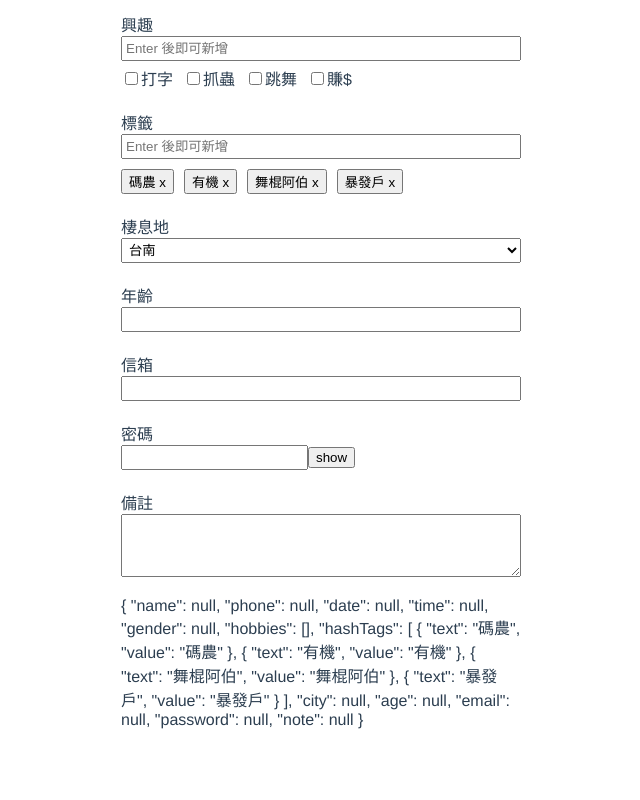
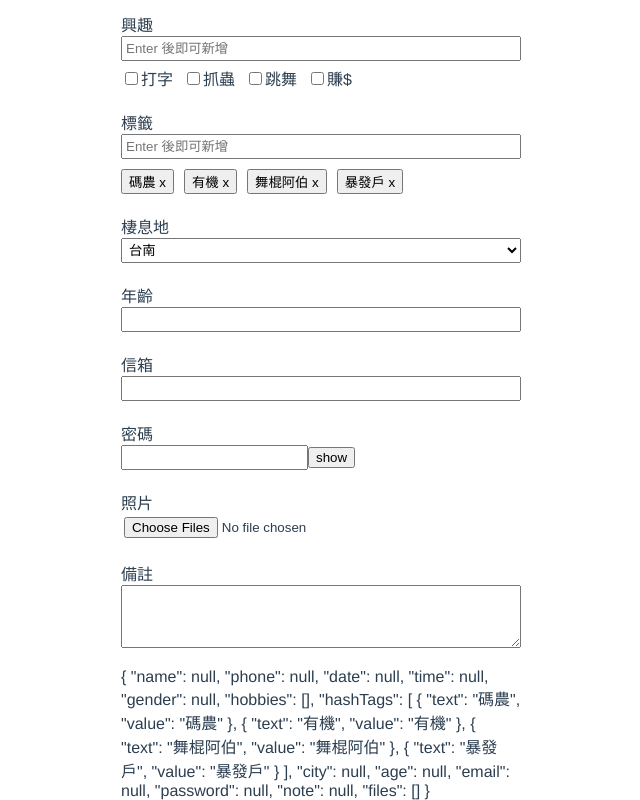
Before and after one commit to DeepJavaScript/vite-a-bit, a Vue app in the folder vue3-form/: page / in a window 1280 px wide. Shown: the part 447-1247 px from the top of the page, without its empty margins (319-959 px from the left). Before the commit the page ends 1176 px from the top, so only its background shows below. Built offline with nearby package versions, Linux system fonts and the light colour scheme.

Commit message:
feat: update files Array in components/Form.vue

```diff
--- a/vue3-form/src/components/Form.vue
+++ b/vue3-form/src/components/Form.vue
@@ -66,6 +66,12 @@
         ></PlainPassword>
       </div>
       <div class="form-field">
+        <label>照片</label>
+        <UploadFile
+          @update:files="form.files = $event"
+        ></UploadFile>
+      </div>
+      <div class="form-field">
         <label>備註</label>
         <textarea v-model="form.note" rows="3" maxlength="250"></textarea>
       </div>
@@ -80,13 +86,15 @@ import DynamicCheckbox from '../components/DynamicCheckbox.vue'
 import DynamicHashTag from '../components/DynamicHashTag.vue'
 import SelectGroup from '../components/SelectGroup.vue'
 import PlainPassword from '../components/PlainPassword.vue'
+import UploadFile from '../components/UploadFile.vue'
 export default {
 	components: {
     RadioGroup,
     DynamicCheckbox,
     DynamicHashTag,
     SelectGroup,
-    PlainPassword
+    PlainPassword,
+    UploadFile
   },
   props: {
     title: {
@@ -108,7 +116,8 @@ export default {
         age: null,
         email: null,
         password: null,
-        note: null
+        note: null,
+        files: []
       }
     }
   },
```
